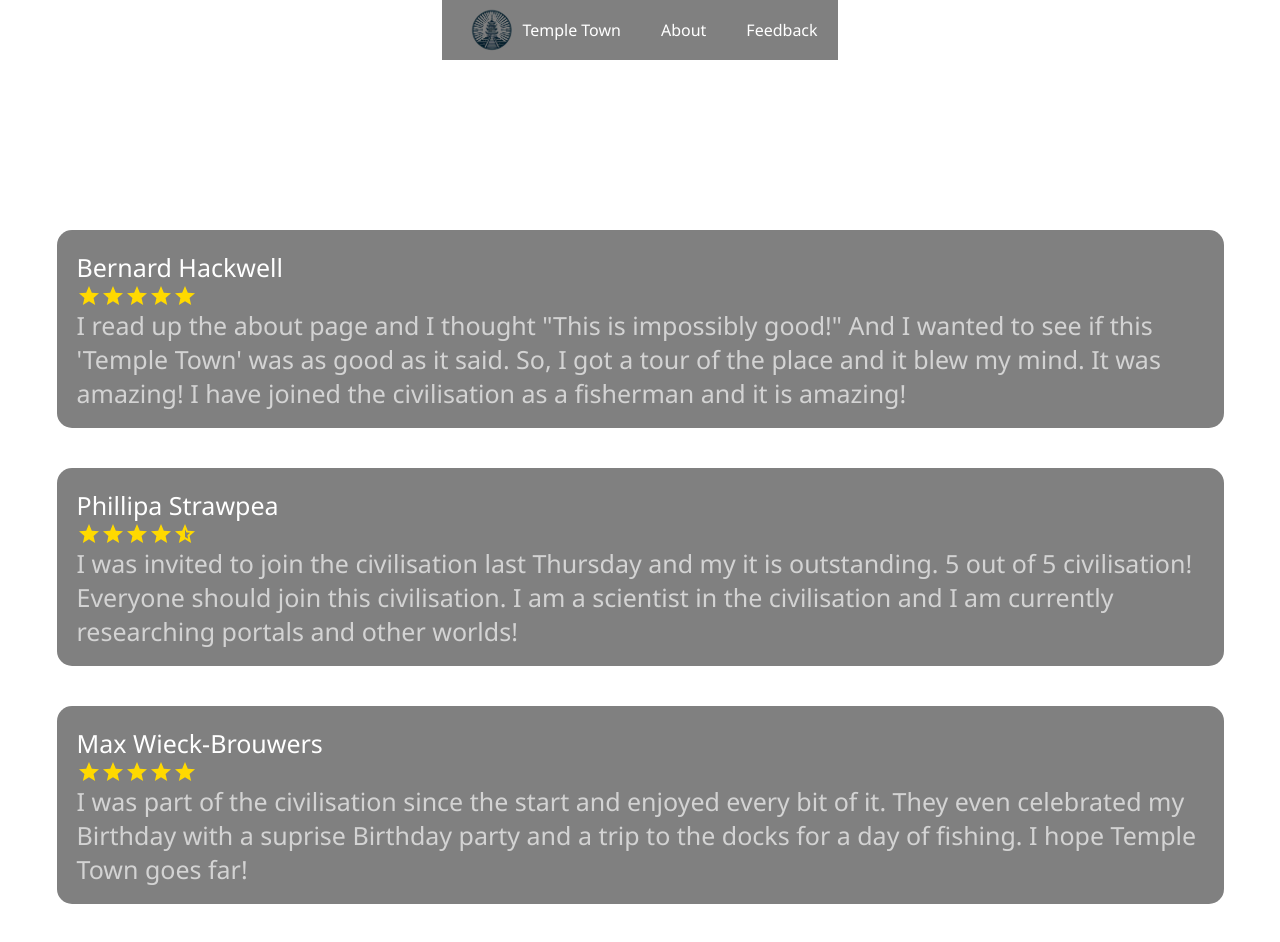
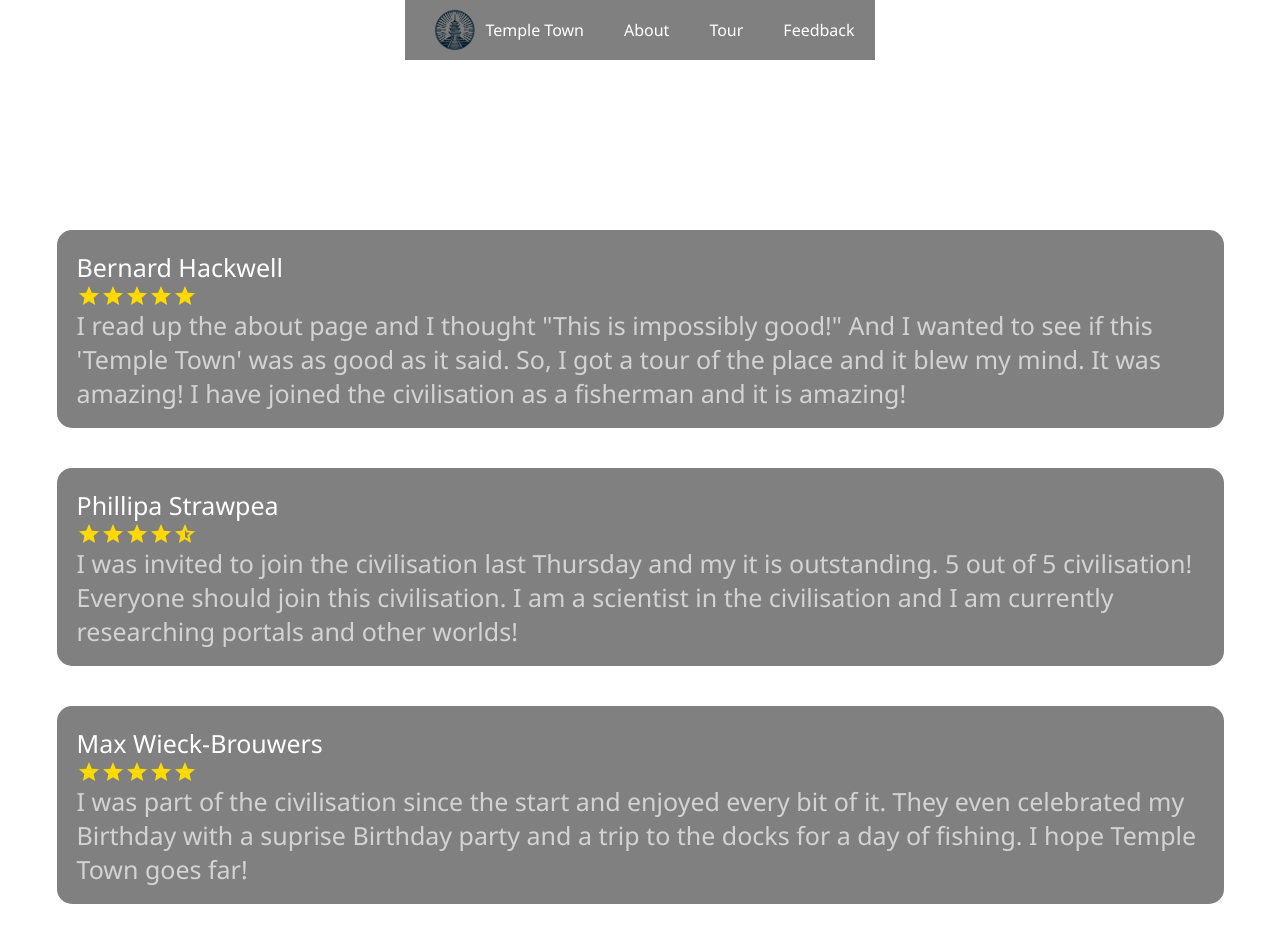
Before and after one commit to angryhuman0554/Inquiry, a plain HTML site: page src/feedback/index.html in a window 1280 px wide. Drawn offline with Linux system fonts and the light colour scheme.

Commit message:
Update index.html

```diff
--- a/src/feedback/index.html
+++ b/src/feedback/index.html
@@ -29,6 +29,7 @@
                 Temple Town
             </a>
             <a href="../../src/about/">About</a>
+            <a href="../../src/tour/">Tour</a>
             <a href="../../src/feedback/">Feedback</a>
         </div>
     </nav>
```
